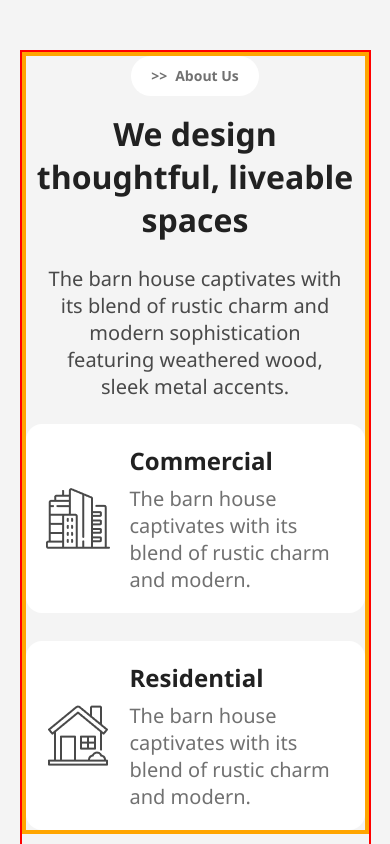
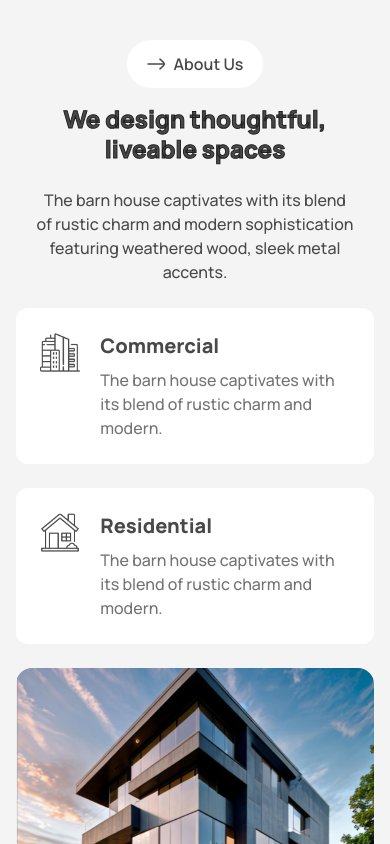
Before and after one commit to AskatAsh/Tailwind-Components, a plain HTML site: page About Us/about-1/index.html in a window 390 px wide. Shown: the top 844 px of the page. Drawn offline with nearby package versions, Linux system fonts and the light colour scheme.

Commit message:
converted vanilla css code to tailwind

```diff
--- a/About Us/about-1/css/styles.css
+++ b/About Us/about-1/css/styles.css
@@ -1,143 +1,4 @@
-*{
-    margin: 0;
-    padding: 0;
-    box-sizing: border-box;
-    font-family:'Segoe UI', Tahoma, Geneva, Verdana, sans-serif;
+.about-us-title{
+    -webkit-text-stroke: 1px;
+    -webkit-text-stroke-color: #212121;
 }
-body{
-    background-color: #f4f4f4;
-}
-.container{
-    margin-inline: auto;
-    max-width: 1280px;
-    width: 90%;
-    border: 2px solid red;
-    display: flex;
-    gap: 1.75rem;
-    margin-top: 50px;
-}
-.container .container__left{
-    flex: 1;
-    border: 4px solid orange;
-    position: relative;
-}
-.container__left .arrow-img{
-    position: absolute;
-    top: -60px;
-    left: -50px;
-}
-.container__left button{
-    background-color: white;
-    border: none;
-    font-size: 0.875rem;
-    color: #717171;
-    font-weight: bold;
-    padding: 0.65rem 1.25rem;
-    border-radius: 50px;
-    display: flex;
-    gap: 8px;
-    align-items: center;
-}
-.container__left h2{
-    font-size: 3rem;
-    font-weight: 800;
-    color: #212121;
-    margin-top: 1rem;
-}
-.container__left .text{
-    font-size: 1.25rem;
-    font-weight: 500;
-    color: #494949;
-    margin-block: 1.5rem;
-}
-.container .card{
-    display: flex;
-    align-items: center;
-    gap: 1.25rem;
-    margin-top: 1rem;
-    background-color: white;
-    padding: 1.25rem;
-    border-radius: 1rem;
-}
-.container__left .card h3{
-    font-size: 1.5rem;
-    color: #212121;
-    font-weight: 700;
-}
-.container__left .card p{
-    font-size: 1.25rem;
-    color: #717171;
-    font-weight: 500;
-    margin-top: 0.5rem;
-}
-.container .container__right{
-    flex: 1;
-    border: 4px solid green;
-    border-radius: 20px;
-    overflow: hidden;
-}
-.container__right img{
-    width: 100%;
-    height: 100%;
-    object-fit: cover;
-}
-
-@media screen and (max-width: 1024px){
-    .container{
-        flex-direction: column;
-    }
-    .container__right{
-        max-height: 450px;
-    }
-    .container__right img{
-        object-position: 0 -70px;
-    }
-    .container .cards{
-        display: flex;
-        gap: 1.75rem;
-    }
-    .container__left button{
-        margin-inline: auto;
-    }
-    .container__left h2{
-        text-align: center;
-        font-size: 2rem;
-    }
-    .container__left .text{
-        margin-inline: 1.25rem;
-        text-align: center;
-    }
-}
-@media screen and (max-width: 768px) {
-    .container__left .arrow-img{
-        display: none;
-    }
-    .container__right{
-        max-height: 400px;
-    }
-    .container__right img{
-        object-position: 0 0;
-    }
-    .container .cards{
-        display: flex;
-        flex-direction: column;
-        gap: 1.75rem;
-    }
-    .container .cards .card{
-        margin-top: 0;
-    }
-    .container__left button{
-        margin-inline: auto;
-    }
-    .container__left h2{
-        text-align: center;
-    }
-    .container__left .text{
-        text-align: center;
-    }
-}
-@media screen and (max-width: 576px) {
-    .container__right{
-        max-height: 300px;
-    }
-}
--- a/About Us/about-1/index.html
+++ b/About Us/about-1/index.html
@@ -5,22 +5,18 @@
     <meta name="viewport" content="width=device-width, initial-scale=1.0">
     <title>About 1</title>
     <!-- google font -->
-    <!-- <link rel="preconnect" href="https://fonts.googleapis.com">
+    <link rel="preconnect" href="https://fonts.googleapis.com">
     <link rel="preconnect" href="https://fonts.gstatic.com" crossorigin>
-    <link href="https://fonts.googleapis.com/css2?family=Manrope:wght@200..800&display=swap" rel="stylesheet"> -->
+    <link href="https://fonts.googleapis.com/css2?family=Manrope:wght@200..800&display=swap" rel="stylesheet">
     <!-- tailwind cdn -->
-    <!-- <script src="https://cdn.tailwindcss.com"></script> -->
+    <script src="https://cdn.tailwindcss.com"></script>
     <link rel="stylesheet" href="./css/styles.css">
     <!-- custom tailwind -->
-    <!-- <script>
+    <script>
         tailwind.config = {
           theme: {
             extend: {
               colors: {
-                card_bg_1: '#E7C1D3',
-                card_bg_2: '#EFDA6E',
-                card_bg_3: '#A4DAC3',
-                card_bg_4: '#77AAEA',
                 dark_1: '#212121',
                 dark_2: '#494949',
                 dark_3: '#737373',
@@ -31,35 +27,37 @@
             }
           }
         }
-      </script> -->
+      </script>
 </head>
-<body>
-    <section class="container">
-        <div class="container__left">
-            <img class="arrow-img" src="./assets/Vector.png" alt="vector arrow image">
-            <button><span class="arrow">>></span><span>About Us</span></button>
-            <h2>We design thoughtful, liveable spaces</h2>
-            <p class="text">The barn house captivates with its blend of rustic charm and modern sophistication featuring weathered wood, sleek metal accents.</p>
-            <div class="cards">
-                <div class="card">
-                    <img src="./assets/commercial.png" alt="">
+<body class="bg-[#f4f4f4]">
+    <section class="font-manrope mx-auto w-11/12 max-w-7xl flex  flex-col lg:flex-row gap-6 mt-10">
+        <div class="flex-1 relative">
+            <img class="arrow-img absolute left-[-50px] top-[-60px] hidden lg:block" src="./assets/Vector.png" alt="vector arrow image">
+            <button class="bg-white font-sm text-dark_2 px-5 py-3 font-semibold rounded-full flex items-center gap-2 mx-auto lg:mx-0">
+                <img src="./assets/arrow-right.svg" alt="">
+                <span>About Us</span>
+            </button>
+            <h2 class="about-us-title text-dark_2 font-extrabold text-center lg:text-left mt-4 text-2xl sm:text-3xl lg:text-5xl  leading-tight lg:leading-tight">We design thoughtful, liveable spaces</h2>
+            <p class="font-medium text-base sm:text-lg text-dark_2 my-6 text-center lg:text-left mx-5 lg:mx-0">The barn house captivates with its blend of rustic charm and modern sophistication featuring weathered wood, sleek metal accents.</p>
+            <div class="flex flex-col md:flex-row lg:flex-col gap-6">
+                <div class="card flex items-start gap-5 bg-white p-6 rounded-xl">
+                    <img class="w-[40px] lg:w-[60px]" src="./assets/commercial.png" alt="commercial icon">
                     <div>
-                        <h3>Commercial</h3>
-                        <p>The barn house captivates with its blend of rustic charm and modern.</p>
+                        <h3 class="text-xl lg:text-2xl text-dark_2 font-extrabold">Commercial</h3>
+                        <p class="text-base lg:text-lg text-dark_3 mt-2 font-medium">The barn house captivates with its blend of rustic charm and modern.</p>
                     </div>
                 </div>
-                <div class="card">
-                    <img src="./assets/residential.png" alt="">
+                <div class="card flex items-start gap-5 bg-white p-6 rounded-xl">
+                    <img class="w-[40px] lg:w-[60px]" src="./assets/residential.png" alt="residential icon">
                     <div>
-                        <h3>Residential</h3>
-                        <p>The barn house captivates with its blend of rustic charm and modern.</p>
+                        <h3 class="text-xl lg:text-2xl text-dark_2 font-extrabold">Residential</h3>
+                        <p class="text-base lg:text-lg text-dark_3 mt-2 font-medium">The barn house captivates with its blend of rustic charm and modern.</p>
                     </div>
                 </div>
             </div>
-
         </div>
-        <div class="container__right">
-            <img src="./assets/House.png" alt="image of a house">
+        <div class="container__right max-h-64 sm:max-h-96 lg:max-h-full overflow-hidden rounded-2xl">
+            <img class="w-full h-full object-cover" src="./assets/House.png" alt="image of a house">
         </div>
     </section>
 </body>
```
Also changed, not shown: About Us/about-1/assets/arrow-right.svg (added).
